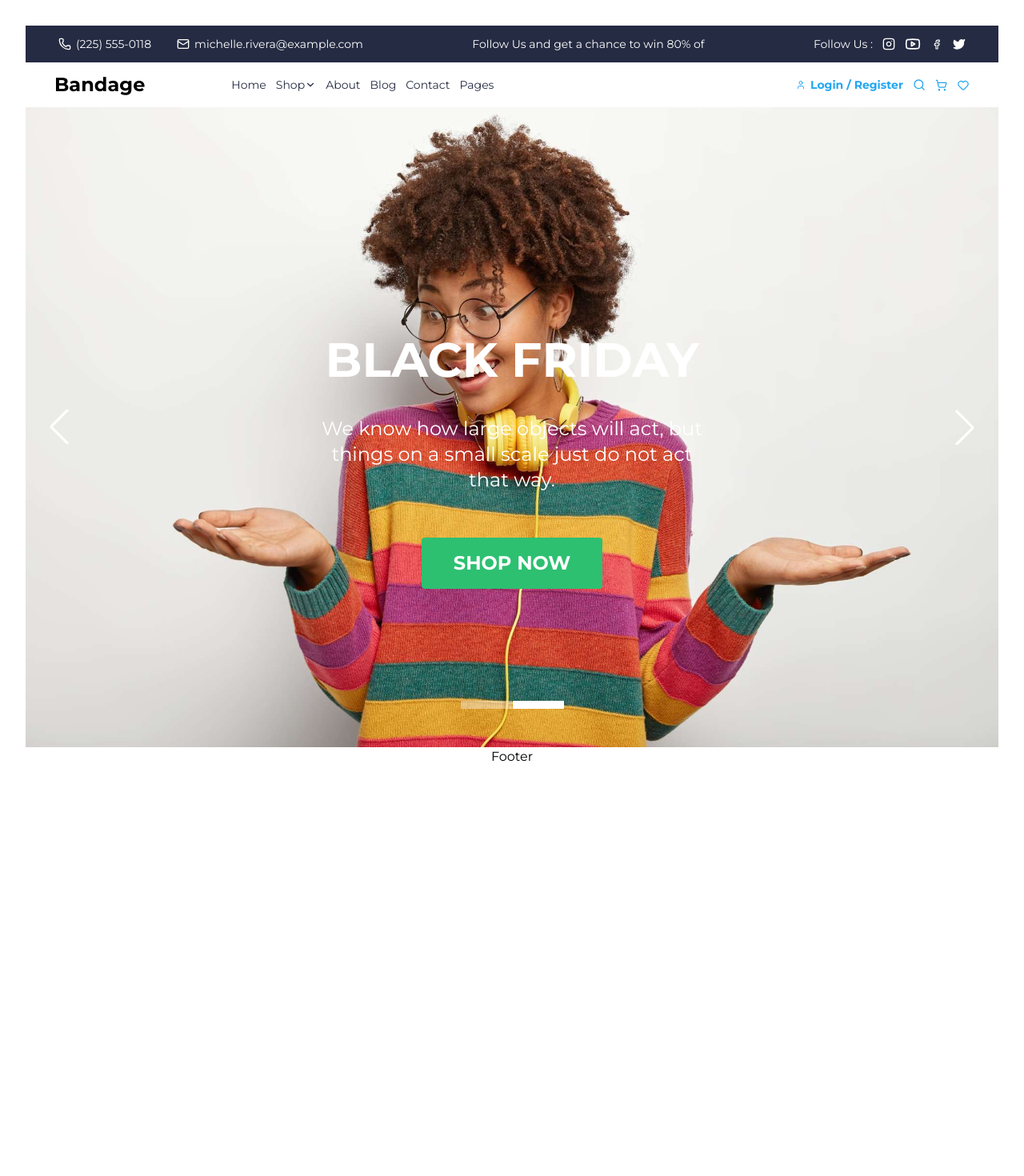
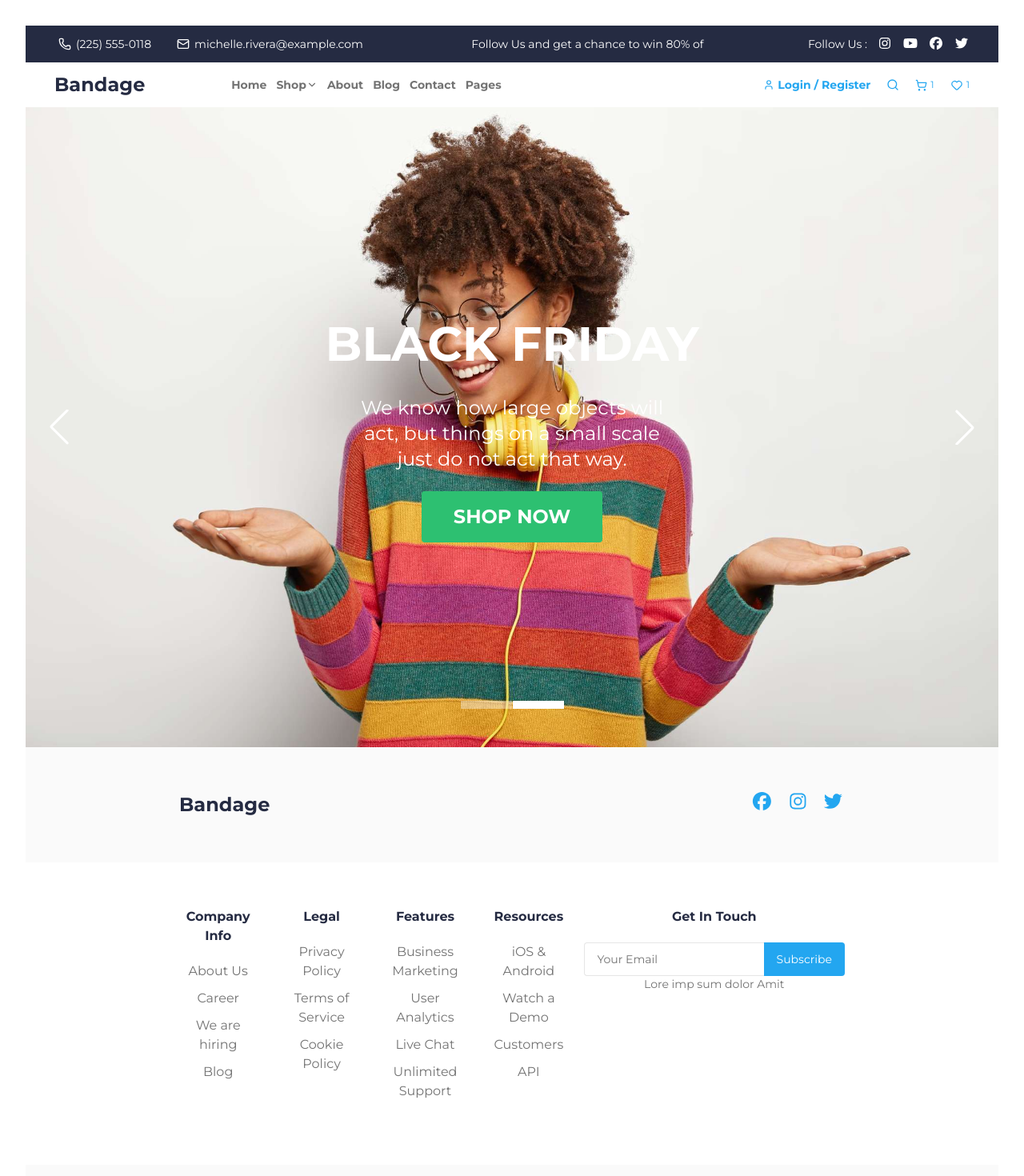
Before and after one commit to tayfun-pekdemir/e-commerce-app, a React (Vite) app in the folder frontend/: page / in a window 1280 px wide. Shown: the top 1470 px of the page at 80% size. Before the commit the page ends 990 px from the top, so only its background shows below. Built offline with nearby package versions, Linux system fonts and the light colour scheme.

Commit message:
Add Footer, install FontAwesome for social media icons and fix Header and HeroSlider.

```diff
--- a/frontend/package.json
+++ b/frontend/package.json
@@ -10,6 +10,8 @@
     "preview": "vite preview"
   },
   "dependencies": {
+    "@fortawesome/free-brands-svg-icons": "^7.1.0",
+    "@fortawesome/react-fontawesome": "^3.1.1",
     "@tailwindcss/vite": "^4.1.18",
     "axios": "^1.13.2",
     "lucide-react": "^0.562.0",
--- a/frontend/src/components/HeroSlider.jsx
+++ b/frontend/src/components/HeroSlider.jsx
@@ -24,27 +24,27 @@ function HeroSlider() {
     >
       <SwiperSlide>
         <div
-          className="bg-center bg-cover flex flex-col items-center justify-between gap-10 px-16 pt-52 pb-40 md:min-h-screen md:items-start md:px-30 lg:px-50  md:justify-center "
+          className="min-h-200 bg-center bg-cover flex flex-col items-center justify-center gap-9 px-12 md:min-h-screen md:items-start md:px-30 lg:px-50"
           style={{ backgroundImage: `url(${slideImg1})` }}
         >
           <h2 className="text-white text-base font-bold">SUMMER 2020</h2>
-          <h1 className="text-white text-4xl font-bold text-center md:text-6xl md:text-start">
-            NEW <br className="md:hidden"></br>COLLECTION
+          <h1 className="text-white text-4xl font-bold text-center md:leading-20 md:text-6xl md:text-start">
+            NEW COLLECTION
           </h1>
-          <p className="text-white text-2xl font-normal text-center max-w-4/5 lg:max-w-[30%] md:text-start">We know how large objects will act, but things on a small scale.</p>
-          <button className="bg-[#2DC071] text-center rounded-sm px-10 py-4 text-white font-bold text-2xl">SHOP NOW</button>
+          <p className="text-white text-2xl font-normal text-center max-w-[90%] lg:max-w-[40%] md:text-start">We know how large objects will act, but things on a small scale.</p>
+          <button className="bg-[#2DC071] hover:bg-[#28A862] text-center rounded-sm px-10 py-4 text-white font-bold text-2xl cursor-pointer">SHOP NOW</button>
         </div>
       </SwiperSlide>
       <SwiperSlide>
         <div
-          className="bg-center bg-cover flex flex-col items-center justify-between gap-10 px-16 pt-52 pb-40 md:min-h-screen md:px-30 md:justify-center"
+          className="min-h-200 bg-center bg-cover flex flex-col items-center justify-center gap-6 px-12 md:min-h-screen md:px-30 lg:px-50"
           style={{ backgroundImage: `url(${slideImg2})` }}
         >
-          <h1 className="text-white text-4xl font-bold text-center w-full md:text-6xl md:mt-10">
+          <h1 className="text-white text-4xl font-bold text-center md:leading-20 md:text-6xl">
             BLACK FRIDAY
           </h1>
-          <p className="text-white text-2xl font-normal text-center max-w-4/5 lg:max-w-1/2">We know how large objects will act, but things on a small scale just do not act that way.</p>
-          <button className="bg-[#2DC071] text-center rounded-sm px-10 py-4 text-white font-bold text-2xl md:mt-4">SHOP NOW</button>
+          <p className="text-white text-2xl font-normal text-center max-w-[90%] lg:max-w-1/2">We know how large objects will act, but things on a small scale<span className="hidden md:inline"> just do not act that way</span>.</p>
+          <button className="bg-[#2DC071] hover:bg-[#28A862] text-center rounded-sm px-10 py-4 text-white font-bold text-2xl cursor-pointer">SHOP NOW</button>
         </div>
       </SwiperSlide>
     </Swiper>
--- a/frontend/src/layout/Footer.jsx
+++ b/frontend/src/layout/Footer.jsx
@@ -1,8 +1,98 @@
-export default function Footer(){
+import { Link } from "react-router-dom"
+import { FontAwesomeIcon } from '@fortawesome/react-fontawesome'
+import {
+    faInstagram,
+    faTwitter,
+    faFacebook
+} from '@fortawesome/free-brands-svg-icons'
 
-    return(
+export default function Footer() {
+
+    return (
         <footer>
-            Footer
+            <div className="flex flex-col px-12 py-14 gap-6 bg-[#FAFAFA] lg:flex-row lg:px-48 lg:justify-between">
+                <Link to="/" className="text-2xl font-bold text-[#252B42]">
+                    Bandage
+                </Link>
+
+                <div className="flex gap-4">
+                    <a href="https://facebook.com">
+                    <FontAwesomeIcon
+                        icon={faFacebook}
+                        className="text-[23px] text-[#23A6F0] hover:text-[#1D8BD3]"
+                    />
+                    </a>
+                    <a href="https://instagram.com">
+                        <FontAwesomeIcon
+                            icon={faInstagram}
+                            className="text-[23px] text-[#23A6F0] hover:text-[#1D8BD3]"
+                        />
+                    </a>
+                    <a href="https://x.com">
+                        <FontAwesomeIcon
+                            icon={faTwitter}
+                            className="text-[23px] text-[#23A6F0] hover:text-[#1D8BD3]"
+                        />
+                    </a>
+                </div>
+            </div>
+            <div className="flex flex-col px-12 pt-14 pb-20 gap-8 lg:flex-row lg:justify-between lg:px-48 lg:gap-5">
+
+                <nav className="flex-1">
+                    <ul className="flex flex-col gap-8 lg:flex-row lg:justify-between">
+
+                        <li className="flex flex-col gap-2.5 text-[#737373] flex-1">
+                            <h2 className="font-bold mb-2.5 text-[#252B42]">Company Info</h2>
+                            <Link to="/about" className="hover:text-[#242B42]">About Us</Link>
+                            <Link to="/career" className="hover:text-[#242B42]">Career</Link>
+                            <Link to="/hiring" className="hover:text-[#242B42]">We are hiring</Link>
+                            <Link to="/blog" className="hover:text-[#242B42]">Blog</Link>
+                        </li>
+
+                        <li className="flex flex-col gap-2.5 text-[#737373] flex-1">
+                            <h2 className="font-bold mb-2.5 text-[#252B42]">Legal</h2>
+                            <Link to="/privacy" className="hover:text-[#242B42]">Privacy Policy</Link>
+                            <Link to="/terms" className="hover:text-[#242B42]">Terms of Service</Link>
+                            <Link to="/cookies" className="hover:text-[#242B42]">Cookie Policy</Link>
+                        </li>
+
+                        <li className="flex flex-col gap-2.5 text-[#737373] flex-1">
+                            <h2 className="font-bold mb-2.5 text-[#252B42]">Features</h2>
+                            <Link to="/business" className="hover:text-[#242B42]">Business Marketing</Link>
+                            <Link to="/analytics" className="hover:text-[#242B42]">User Analytics</Link>
+                            <Link to="/live-chat" className="hover:text-[#242B42]">Live Chat</Link>
+                            <Link to="/support" className="hover:text-[#242B42]">Unlimited Support</Link>
+                        </li>
+
+                        <li className="flex flex-col gap-2.5 text-[#737373] flex-1">
+                            <h2 className="font-bold mb-2.5 text-[#252B42]">Resources</h2>
+                            <Link to="/ios-android" className="hover:text-[#242B42]">iOS & Android</Link>
+                            <Link to="/demo" className="hover:text-[#242B42]">Watch a Demo</Link>
+                            <Link to="/customers" className="hover:text-[#242B42]">Customers</Link>
+                            <Link to="/api" className="hover:text-[#242B42]">API</Link>
+                        </li>
+
+                    </ul>
+                </nav>
+
+                <form className="flex flex-col min-w-0 max-w-sm gap-5">
+                    <label htmlFor="email" className="text-base font-bold text-[#252B42]">
+                        Get In Touch
+                    </label>
+                    <div className="flex flex-col gap-0">
+                        <div className="flex">
+                            <input id="email" type="email" placeholder="Your Email" className="border border-[#E6E6E6] border-r-0 rounded-l-sm min-w-0 px-4 py-2 placeholder:text-sm placeholder:text-[#737373] focus:placeholder-transparent focus:border-[#23A6F0] focus:outline-none" />
+                            <button type="submit" className="bg-[#23A6F0] rounded-r-sm px-4 py-2 text-white text-sm hover:bg-[#1D8BD3]">
+                                Subscribe
+                            </button>
+                        </div>
+                        <p className="text-sm text-[#737373] mt-0">
+                            Lore imp sum dolor Amit
+                        </p>
+                    </div>
+                </form>
+            </div>
+            <p className="font-bold text-sm text-[#737373] text-center bg-[#FAFAFA] px-12 py-6 lg:text-start lg:px-48">Made With Love By Finland All Right Reserved</p>
         </footer>
     )
 }
--- a/frontend/src/layout/Header.jsx
+++ b/frontend/src/layout/Header.jsx
@@ -1,5 +1,12 @@
-import { Mail, Phone, Instagram, Youtube, Facebook, Twitter, User, Search, ShoppingCart, Menu, ChevronDown, Heart } from 'lucide-react'
+import { Mail, Phone, User, Search, ShoppingCart, Menu, ChevronDown, Heart } from 'lucide-react'
 import { Link } from 'react-router-dom'
+import { FontAwesomeIcon } from '@fortawesome/react-fontawesome'
+import {
+    faInstagram,
+    faTwitter,
+    faFacebook,
+    faYoutube
+} from '@fortawesome/free-brands-svg-icons'
 
 export default function Header() {
 
@@ -17,40 +24,61 @@ export default function Header() {
                     </div>
                 </div>
                 <p>Follow Us and get a chance to win 80% of</p>
-                <div className="flex flex-row items-center text-center gap-3 p-1.25">
+                <div className="flex flex-row items-center text-center gap-3">
                     <p>Follow Us :</p>
-                    <Instagram className="w-4 h-4" />
-                    <Youtube className="w-5 h-5" />
-                    <Facebook className="w-4 h-3.25" />
-                    <Twitter className="w-4 h-4" fill="white" />
+                    <a href="https://instagram.com">
+                        <FontAwesomeIcon
+                            icon={faInstagram}
+                            className="text-base text-white cursor-pointer"
+                        />
+                    </a>
+                    <a href="https://youtube.com">
+                        <FontAwesomeIcon
+                            icon={faYoutube}
+                            className="text-base text-white cursor-pointer"
+                        />
+                    </a>
+                    <a href="https://facebook.com">
+                        <FontAwesomeIcon
+                            icon={faFacebook}
+                            className="text-base text-white cursor-pointer"
+                        />
+                    </a>
+                    <a href="https://x.com">
+                        <FontAwesomeIcon
+                            icon={faTwitter}
+                            className="text-base text-white cursor-pointer"
+                        />
+                    </a>
                 </div>
             </div>
 
             <nav className="p-9 flex flex-row items-center flex-wrap justify-between md:py-3 md:flex-nowrap md:gap-3">
                 <Link
                     to="/"
-                    className="text-2xl font-bold md:order-0 lg:mr-24 "
+                    className="text-2xl font-bold text-[#252B42] md:order-0 lg:mr-24 "
                 >
                     Bandage
                 </Link>
 
-                <div className="flex justify-end items-center gap-3 md:order-2 md:text-[#23A6F0]">
+                <div className="flex justify-end items-center gap-2 md:order-2 md:text-[#23A6F0] md:gap-5">
                     <Link
                         to="/login"
-                        className="flex flex-row items-center justify-center gap-1.5"
+                        className="flex flex-row items-center justify-center gap-1 md:hover:text-[#1D8BD3]"
                     >
-                        <User className="w-6 h-6 md:w-3 md:h-3" />
+                        <User className="w-6 h-6 md:w-3.5 md:h-3.5" />
                         <span className="hidden md:flex text-center font-bold text-sm whitespace-nowrap">
                             Login / Register
                         </span>
                     </Link>
 
-                    <Link to="/search" className="flex items-center justify-center">
+                    <Link to="/search" className="flex items-center justify-center md:hover:text-[#1D8BD3]">
                         <Search className="w-6 h-6 md:w-4 md:h-4" />
                     </Link>
 
-                    <Link to="/cart" className="flex items-center justify-center">
+                    <Link to="/cart" className="flex items-center justify-center text-xs gap-1 md:hover:text-[#1D8BD3]">
                         <ShoppingCart className="w-6 h-6 md:w-3.75 md:h-3.75" />
+                        <span>1</span>
                     </Link>
 
                     <button
@@ -62,15 +90,16 @@ export default function Header() {
 
                     <Link
                         to="/favourite"
-                        className="hidden md:flex items-center justify-center"
+                        className="hidden md:flex items-center justify-center text-xs gap-1 hover:text-[#1D8BD3]"
                     >
                         <Heart className="w-6 h-6 md:w-4 md:h-3.75" />
+                        <span>1</span>
                     </Link>
                 </div>
 
-                <ul className="flex flex-col gap-7 flex-1 text-center justify-center text-3xl mt-10 basis-full md:order-1 md:mt-0 md:text-sm md:flex-row md:gap-3 md:justify-start">
+                <ul className="flex flex-col gap-7 flex-1 text-center text-[#737373] font-400 justify-center text-3xl mt-10 basis-full md:order-1 md:mt-0 md:text-sm md:flex-row md:gap-3 md:justify-start md:font-bold">
                     <li>
-                        <Link to="/" className="text-[#252B42] hover:text-black">
+                        <Link to="/" className=" hover:text-[#252B42]">
                             Home
                         </Link>
                     </li>
@@ -78,44 +107,44 @@ export default function Header() {
                     <li className="hidden md:flex">
                         <button
                             type="button"
-                            className="text-[#252B42] hover:text-black flex items-center cursor-pointer"
+                            className="hover:text-[#252B42] flex items-center cursor-pointer"
                         >
-                            Shop <ChevronDown className="w-3.5 h-3.5" />
+                            Shop <ChevronDown className="w-3.5 h-3.5 " />
                         </button>
                     </li>
 
                     <li className="md:hidden">
-                        <Link to="/products" className="text-[#252B42] hover:text-black">
+                        <Link to="/products" className=" hover:text-[#252B42]">
                             Product
                         </Link>
                     </li>
 
                     <li className="md:hidden">
-                        <Link to="/pricing" className="text-[#252B42] hover:text-black">
+                        <Link to="/pricing" className=" hover:text-[#252B42]">
                             Pricing
                         </Link>
                     </li>
 
                     <li className="hidden md:flex">
-                        <Link to="/about" className="text-[#252B42] hover:text-black">
+                        <Link to="/about" className=" hover:text-[#252B42]">
                             About
                         </Link>
                     </li>
 
                     <li className="hidden md:flex">
-                        <Link to="/blog" className="text-[#252B42] hover:text-black">
+                        <Link to="/blog" className="hover:text-[#252B42]">
                             Blog
                         </Link>
                     </li>
 
                     <li>
-                        <Link to="/contact" className="text-[#252B42] hover:text-black">
+                        <Link to="/contact" className="hover:text-[#252B42]">
                             Contact
                         </Link>
                     </li>
 
                     <li className="hidden md:flex">
-                        <Link to="/pages" className="text-[#252B42] hover:text-black">
+                        <Link to="/pages" className="hover:text-[#252B42]">
                             Pages
                         </Link>
                     </li>
```
Also changed, not shown: 1 other file (tests, documents, lock files or other folders).
